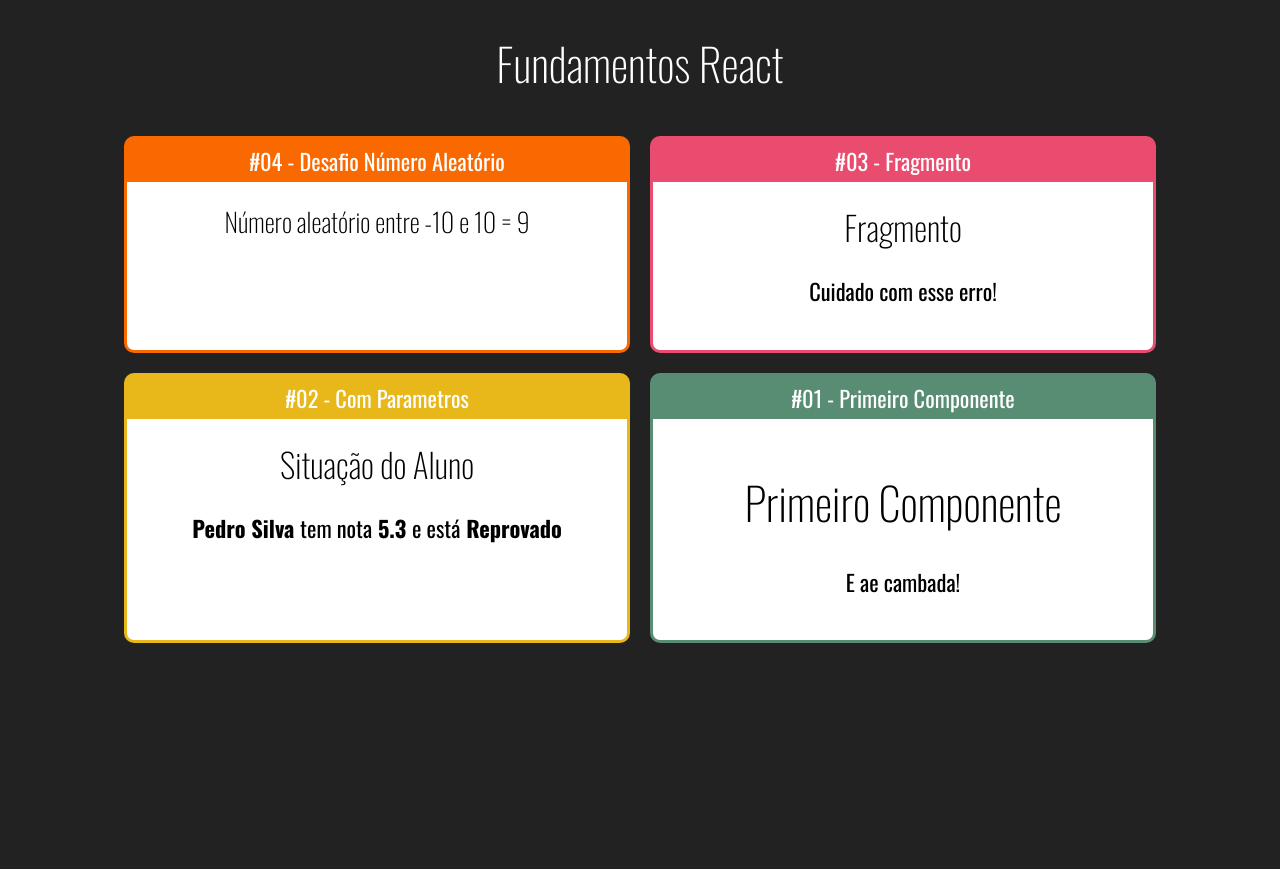
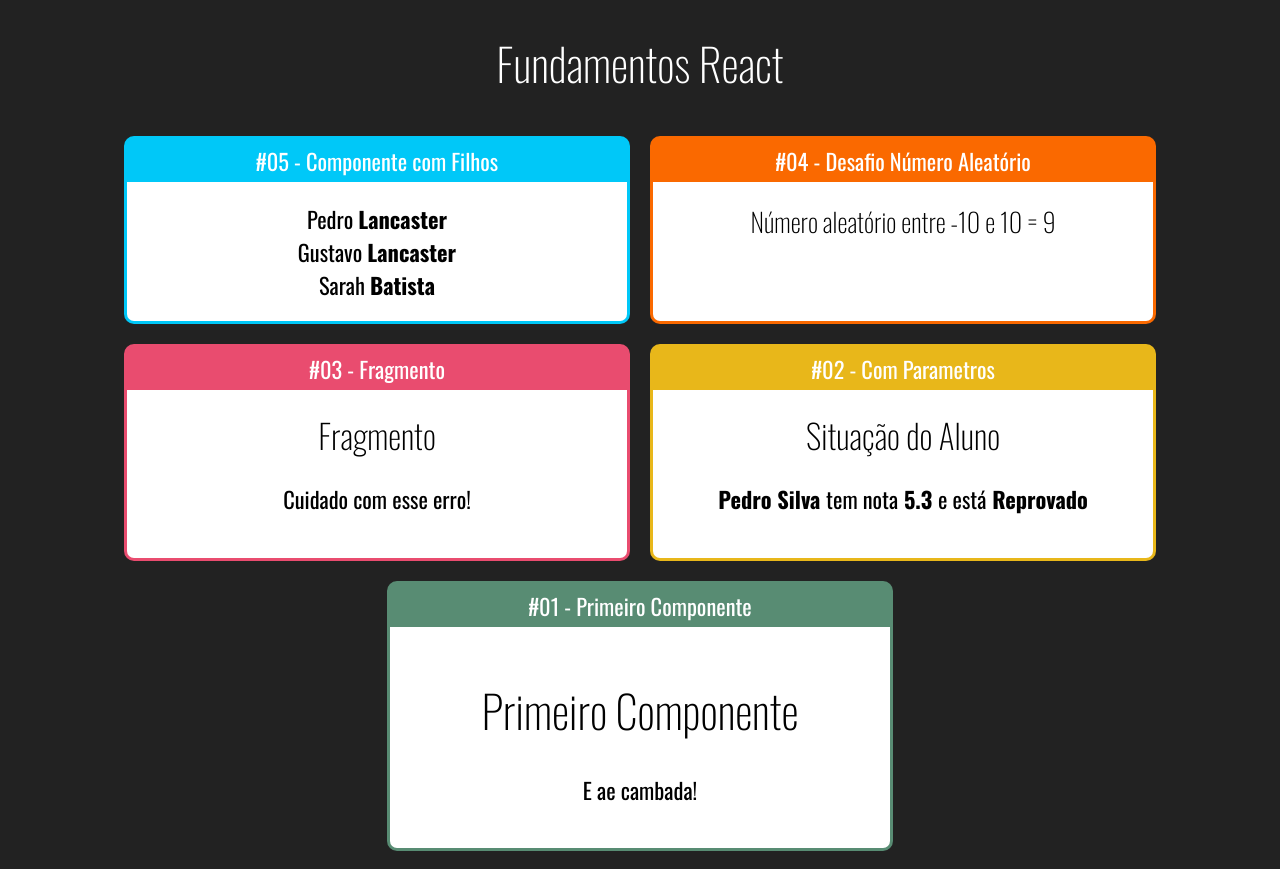
Before and after one commit to maddogxx/cursoreactjs, a React (Create React App) app in the folder fundamentos-react/: page / in a window 1280 px wide. Before the commit the page ends 800 px from the top, so only its background shows below. Built offline with nearby package versions, Linux system fonts and the light colour scheme.

Commit message:
25. Componente com Filho #01

```diff
--- a/fundamentos-react/src/App.jsx
+++ b/fundamentos-react/src/App.jsx
@@ -7,6 +7,7 @@
 import Fragmento from './componentes/basicos/Fragmento'
 import Aleatorio from "./componentes/basicos/Aleatorio";
 import Card from "./componentes/layout/Card";
+import Familia from "./componentes/basicos/Familia";
 
 
 // Forma reduzida usando arrow function
@@ -14,6 +15,10 @@
     <div className="App">
         <h1>Fundamentos React</h1>
         <div className="Cards">
+            <Card titulo="#05 - Componente com Filhos" color="#00C8F8">
+                <Familia sobrenome="Lancaster"/>
+            </Card>
+
             <Card titulo="#04 - Desafio Número Aleatório" color="#FA6900">
                 <Aleatorio min={-10} max={10} />
             </Card>
--- /dev/null
+++ b/fundamentos-react/src/componentes/basicos/Familia.jsx
@@ -0,0 +1,12 @@
+import React from "react";
+import FamiliaMembro from "./FamiliaMembro";
+
+export default (props) => {
+    return (
+        <div>
+            <FamiliaMembro nome="Pedro" sobrenome={ props.sobrenome }/>
+            <FamiliaMembro nome="Gustavo" { ...props }/>
+            <FamiliaMembro nome="Sarah" sobrenome="Batista"/>
+        </div>
+    );
+};
--- /dev/null
+++ b/fundamentos-react/src/componentes/basicos/FamiliaMembro.jsx
@@ -0,0 +1,9 @@
+import React from "react";
+
+export default (props) => {
+    return (
+        <div>
+            {props.nome} <strong>{props.sobrenome}</strong>
+        </div>
+    );
+};
```
